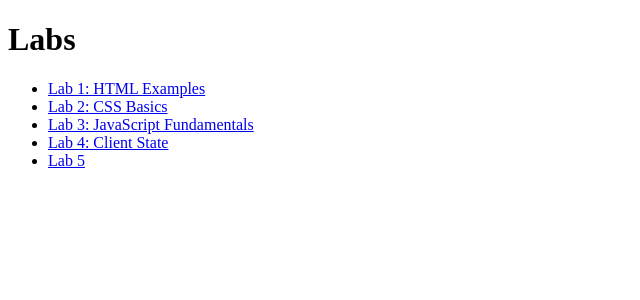
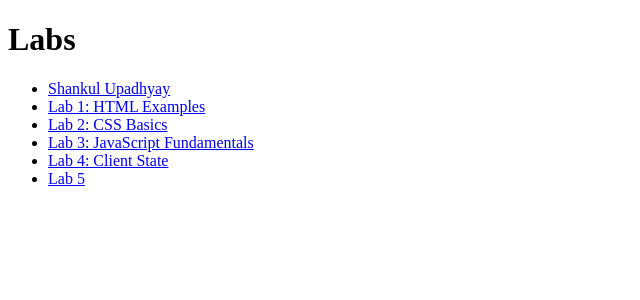
Before and after one commit to ydo22/webdev-client, a Next.js app: page /labs in a window 1280 px wide. Shown: the top 300 px of the page, without its empty margins (0-640 px from the left). Built offline with nearby package versions, Linux system fonts and the light colour scheme.

Commit message:
a2 CSS and Tailwind-commit-3

```diff
--- a/app/labs/page.tsx
+++ b/app/labs/page.tsx
@@ -5,6 +5,9 @@ export default function Labs() {
     <div id="wd-labs">
       <h1>Labs</h1>
       <ul>
+        <li>
+          <Link id="wd-github" href="https://github.com/ydo22">Shankul Upadhyay</Link>
+        </li>
         <li>
           <Link id="wd-lab1-link" href="/labs/lab1">Lab 1: HTML Examples</Link>
         </li>
```
